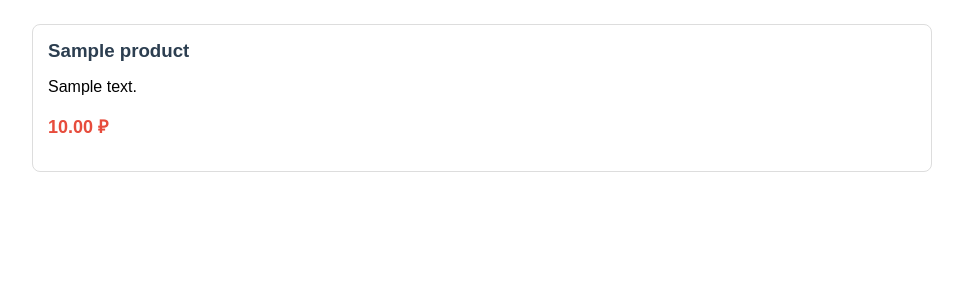
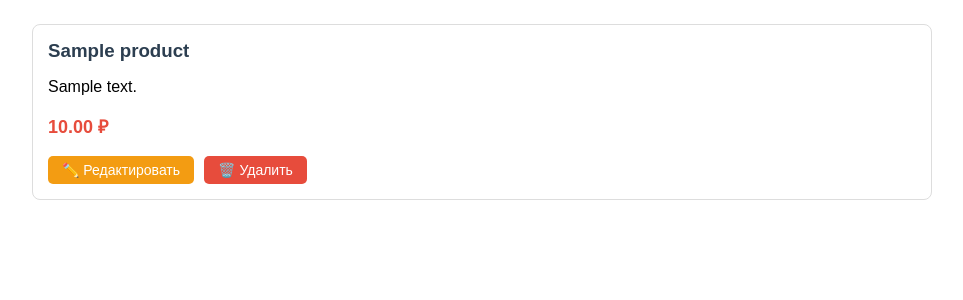
Before and after one commit to Minityrsa/homework_project, a Django app: page / in a window 1280 px wide. Shown: the part 78-378 px from the top of the page, without its empty margins (158-1121 px from the left). Run offline with Django 5.2, Linux system fonts and the light colour scheme; tables that the repository leaves empty hold one stand-in row (values such as "Sample post").

Commit message:
feat: Добавить кнопки и URL для редактирования и удаления товаров

```diff
--- a/catalog/templates/catalog/product_list.html
+++ b/catalog/templates/catalog/product_list.html
@@ -15,6 +15,10 @@
         .product { border: 1px solid #ddd; border-radius: 8px; padding: 15px; margin-bottom: 15px; }
         .product h3 { margin: 0 0 8px; color: #2c3e50; }
         .price { color: #e74c3c; font-weight: bold; font-size: 18px; }
+        .actions { display: flex; gap: 10px; margin-top: 12px; }
+        .btn-sm { padding: 6px 14px; border-radius: 5px; font-size: 14px; text-decoration: none; display: inline-block; }
+        .btn-edit { background: #f39c12; color: white; }
+        .btn-delete { background: #e74c3c; color: white; }
         .empty { color: #888; font-style: italic; }
     </style>
 </head>
@@ -28,10 +32,12 @@
         {% for product in products %}
             <div class="product">
                 <h3>{{ product.name }}</h3>
-                {% if product.description %}
-                    <p>{{ product.description }}</p>
-                {% endif %}
+                {% if product.description %}<p>{{ product.description }}</p>{% endif %}
                 <p class="price">{{ product.price }} ₽</p>
+                <div class="actions">
+                    <a href="{% url 'product_edit' product.pk %}" class="btn-sm btn-edit">✏️ Редактировать</a>
+                    <a href="{% url 'product_delete' product.pk %}" class="btn-sm btn-delete">🗑️ Удалить</a>
+                </div>
             </div>
         {% endfor %}
     {% else %}
--- a/shop_project/urls.py
+++ b/shop_project/urls.py
@@ -6,4 +6,6 @@ urlpatterns = [
     path('admin/', admin.site.urls),
     path('', views.product_list, name='product_list'),
     path('products/add/', views.product_add, name='product_add'),
+    path('products/<int:pk>/edit/', views.product_edit, name='product_edit'),
+    path('products/<int:pk>/delete/', views.product_delete, name='product_delete'),
 ]
```
